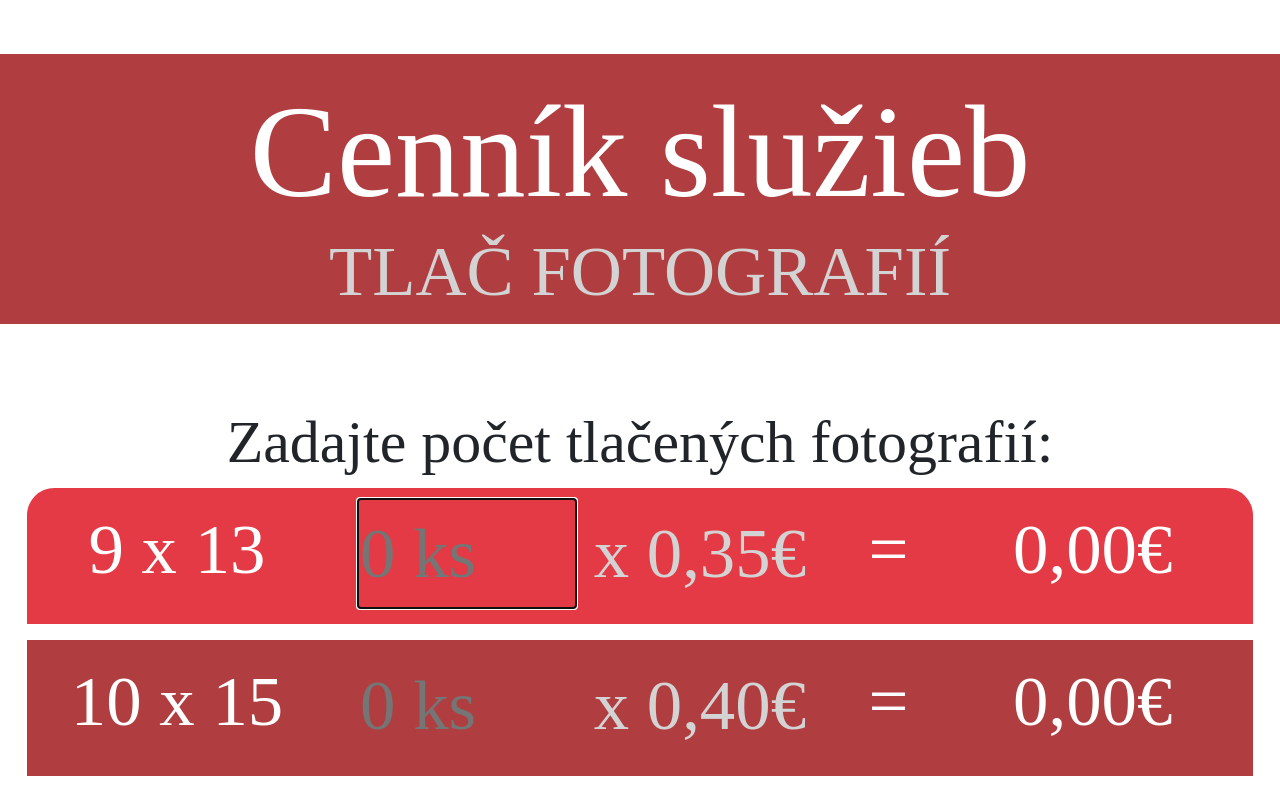
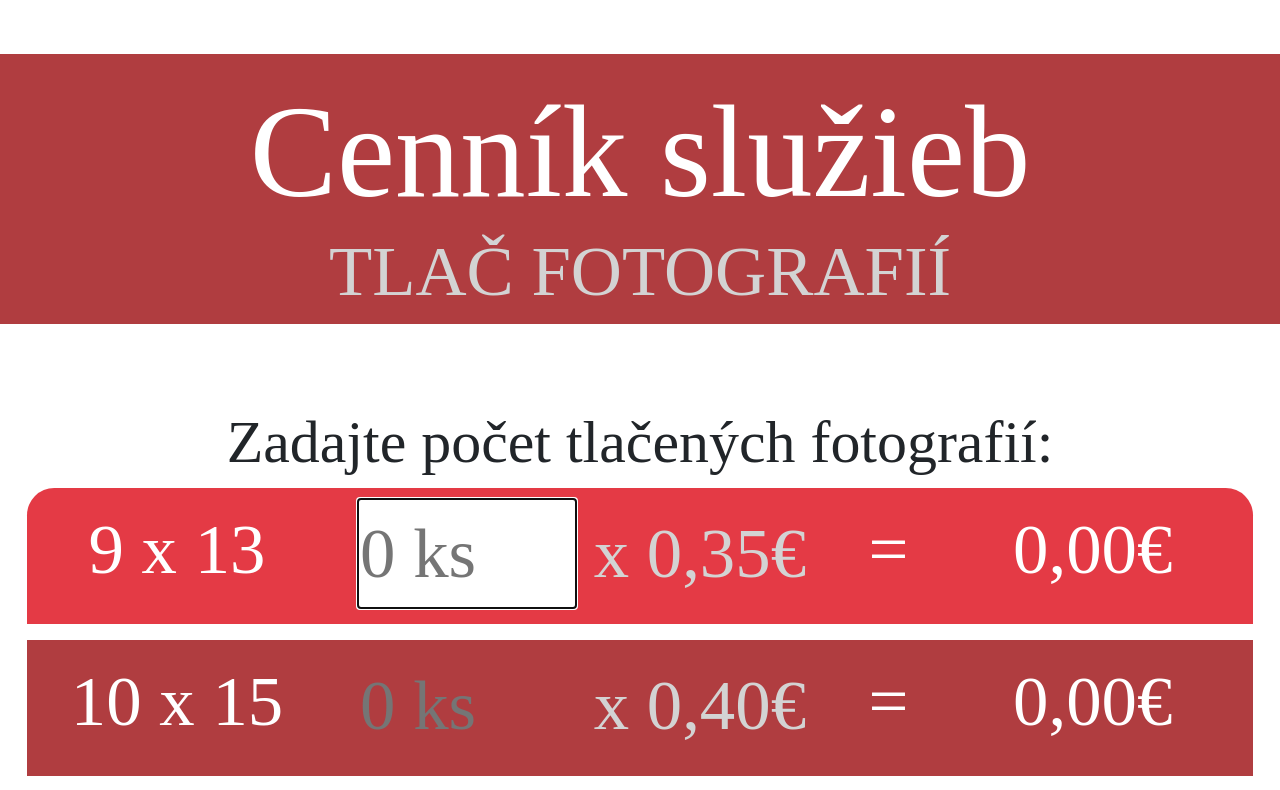
Before and after one commit to lemonrick/cennik, a plain HTML site: page inner.html in a window 1280 px wide. Shown: the top 790 px of the page. Drawn offline with nearby package versions, Linux system fonts and the light colour scheme; a web font is replaced by a local one.

Commit message:
refactoring

```diff
--- a/inner.html
+++ b/inner.html
@@ -277,6 +277,11 @@
         margin: 0;
     }
 
+    input[type="number"]:focus {
+        background-color: white !important;
+    }
+
+
     /*body {
         /-moz-transform:scale(2);
         -moz-transform-origin: 0 0;
```
